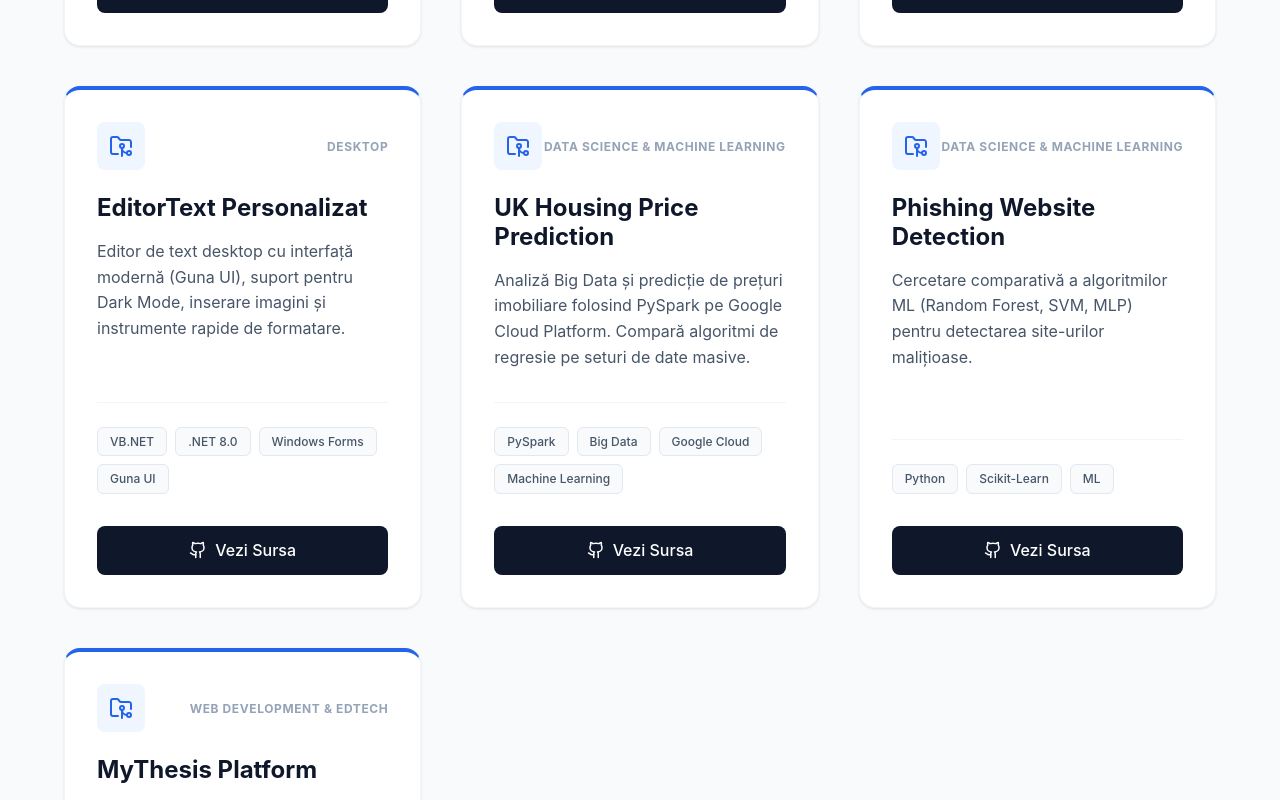
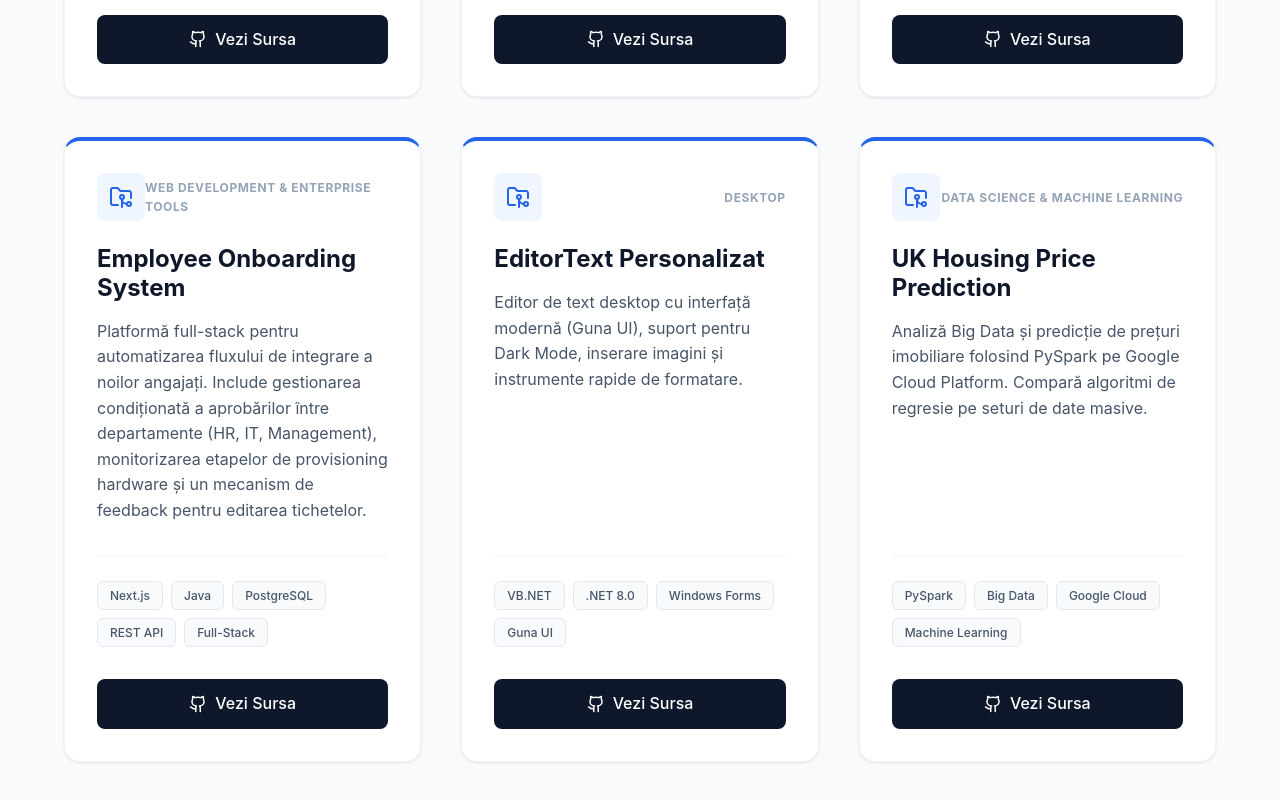
Before and after one commit to nkororo/nkororo.github.io, a React (Vite) app: page / in a window 1280 px wide. Shown: the part 1020-1820 px from the top of the page. Built offline with nearby package versions, Linux system fonts and the light colour scheme.

Commit message:
Update projects.js

```diff
--- a/src/data/projects.js
+++ b/src/data/projects.js
@@ -29,6 +29,14 @@ export const projects = [
   },
   {
     id: 4,
+    title: "Employee Onboarding System",
+    description: "Platformă full-stack pentru automatizarea fluxului de integrare a noilor angajați. Include gestionarea condiționată a aprobărilor între departamente (HR, IT, Management), monitorizarea etapelor de provisioning hardware și un mecanism de feedback pentru editarea tichetelor.",
+    tags: ["Next.js", "Java", "PostgreSQL", "REST API", "Full-Stack"],
+    category: "Web Development & Enterprise Tools",
+    githubLink: "https://github.com/nkororo/OnboardingSystem",
+  },
+  {
+    id: 5,
     title: "EditorText Personalizat",
     description: "Editor de text desktop cu interfață modernă (Guna UI), suport pentru Dark Mode, inserare imagini și instrumente rapide de formatare.",
     tags: ["VB.NET", ".NET 8.0", "Windows Forms", "Guna UI"],
@@ -37,7 +45,7 @@ export const projects = [
 
   },
   {
-    id: 5,
+    id: 6,
     title: "UK Housing Price Prediction",
     description: "Analiză Big Data și predicție de prețuri imobiliare folosind PySpark pe Google Cloud Platform. Compară algoritmi de regresie pe seturi de date masive.",
     tags: ["PySpark", "Big Data", "Google Cloud", "Machine Learning"],
@@ -46,7 +54,7 @@ export const projects = [
 
   },
    {
-    id: 6,
+    id: 7,
     title: "Phishing Website Detection",
     description: "Cercetare comparativă a algoritmilor ML (Random Forest, SVM, MLP) pentru detectarea site-urilor malițioase.",
     tags: ["Python", "Scikit-Learn", "ML"],
@@ -55,7 +63,7 @@ export const projects = [
 
   },
   {
-  id: 7,
+  id: 8,
   title: "MyThesis Platform",
   description: "Sistem de asistență digitală pentru gestionarea lucrărilor de licență. Include funcționalități de alocare teme, monitorizare granulară a progresului și arhivare inteligentă a proiectelor finalizate.",
   tags: ["React.js", "JSON Server", "JavaScript", "CSS Modules", "REST API"],
```
